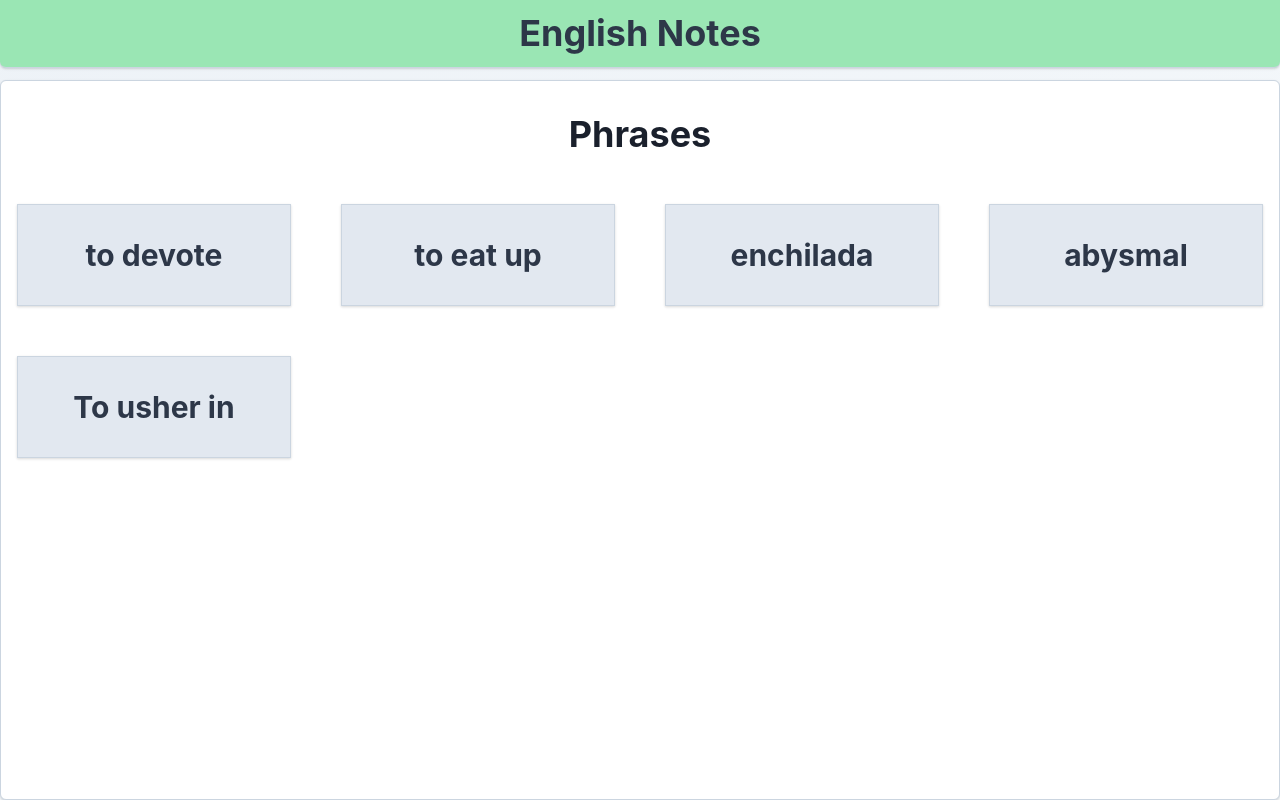
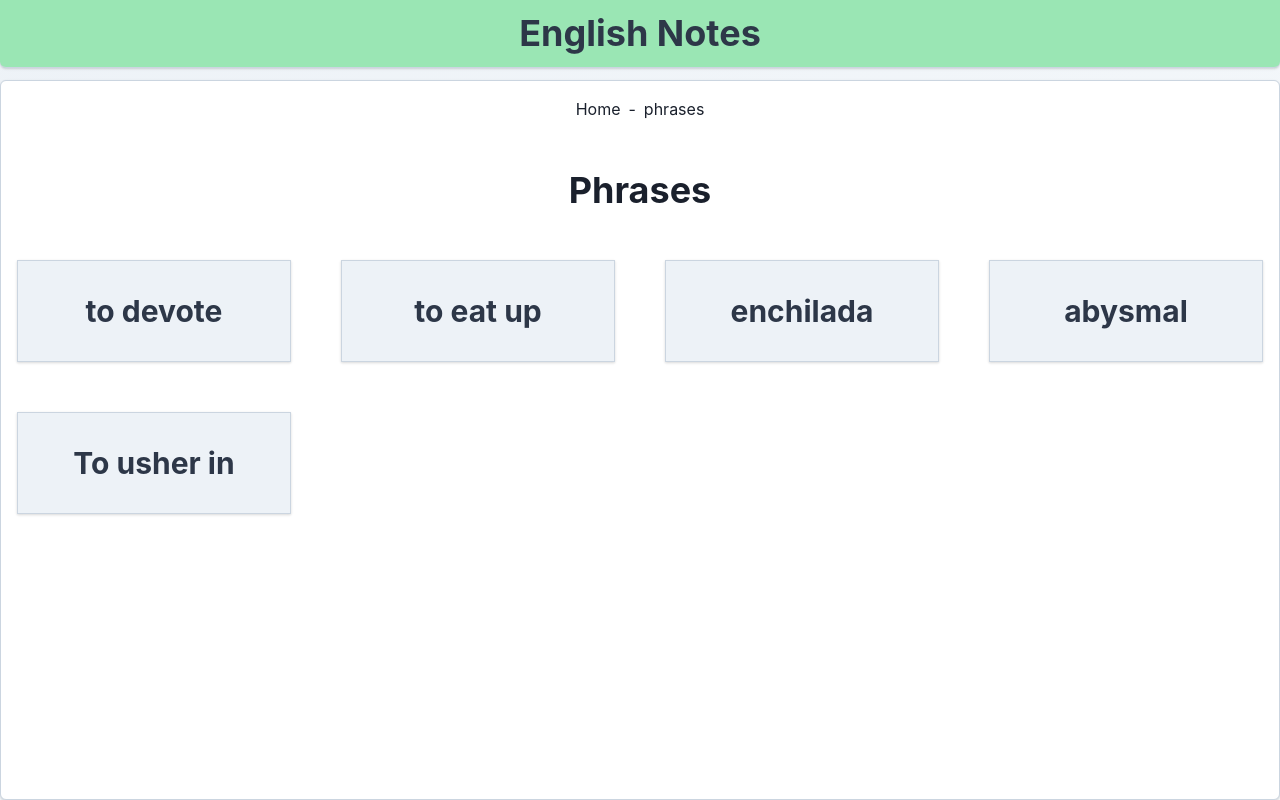
Before and after one commit to dima7a14/eng_notes, a Next.js app: page /phrases in a window 1280 px wide. Built offline with nearby package versions, Linux system fonts and the light colour scheme.

Commit message:
Add Breadcrumbs

```diff
--- /dev/null
+++ b/components/breadcrumbs.js
@@ -0,0 +1,43 @@
+import { useState, useEffect } from 'react';
+import { useRouter } from 'next/router';
+import Link from 'next/link';
+import { Breadcrumb, BreadcrumbItem, BreadcrumbLink } from '@chakra-ui/react';
+
+const Breadcrumbs = () => {
+	const router = useRouter();
+	const [breadcrumbs, setBreadcrumbs] = useState([]);
+
+	useEffect(() => {
+		const linkPaths = router.asPath.split('/').filter((path) => path !== '');
+		setBreadcrumbs(
+			linkPaths.map((path, i) => {
+				return {
+					breadcrumb: decodeURI(path),
+					href: `/${linkPaths.slice(0, i + 1).join('/')}`,
+				};
+			}),
+		);
+	}, [router]);
+
+	return (
+		<Breadcrumb separator="-">
+			<BreadcrumbItem isCurrentPage={router.asPath === '/'}>
+				<Link href="/" passHref>
+					<BreadcrumbLink>Home</BreadcrumbLink>
+				</Link>
+			</BreadcrumbItem>
+			{breadcrumbs.map((breadcrumb) => (
+				<BreadcrumbItem
+					key={breadcrumb.href}
+					isCurrentPage={breadcrumb.href === router.asPath}
+				>
+					<Link href={breadcrumb.href} passHref>
+						<BreadcrumbLink>{breadcrumb.breadcrumb}</BreadcrumbLink>
+					</Link>
+				</BreadcrumbItem>
+			))}
+		</Breadcrumb>
+	);
+};
+
+export default Breadcrumbs;
--- a/components/layout.js
+++ b/components/layout.js
@@ -1,7 +1,8 @@
 import Head from 'next/head';
-import { Container, Flex } from '@chakra-ui/react';
+import { Container, Flex, Box } from '@chakra-ui/react';
 
 import Navbar from './navbar';
+import Breadcrumbs from './breadcrumbs';
 import styles from '../styles/Layout.module.css';
 
 const Layout = ({ children }) => {
@@ -31,6 +32,9 @@ const Layout = ({ children }) => {
 				borderRadius="md"
 				shadow="base"
 			>
+				<Box p={4} textAlign="center">
+					<Breadcrumbs />
+				</Box>
 				{children}
 			</Container>
 		</Flex>
--- /dev/null
+++ b/components/phrasesList.js
@@ -0,0 +1,49 @@
+import Link from 'next/link';
+import { Box, Heading, SimpleGrid } from '@chakra-ui/react';
+import PropTypes from 'prop-types';
+
+import styles from '../styles/PhrasesList.module.css';
+
+const PhrasesList = ({ items }) => {
+	return (
+		<Box>
+			<Heading as="h2" size="xl" className="page-title">
+				Phrases
+			</Heading>
+			{items.length > 0 ? (
+				<SimpleGrid p="4" minChildWidth="250px" spacing="50px">
+					{items.map((item) => (
+						<Box
+							key={item.name}
+							border="1px"
+							borderColor="gray.300"
+							shadow="base"
+							backgroundColor="gray.100"
+							_hover={{ backgroundColor: 'gray.50' }}
+						>
+							<Link href={`/phrases/${encodeURI(item.name)}`} passHref>
+								<Heading as="h6" size="lg" className={styles.name}>
+									{item.name}
+								</Heading>
+							</Link>
+						</Box>
+					))}
+				</SimpleGrid>
+			) : (
+				<Heading as="h6" size="lg">
+					No phrases
+				</Heading>
+			)}
+		</Box>
+	);
+};
+
+PhrasesList.propTypes = {
+	items: PropTypes.arrayOf(
+		PropTypes.shape({
+			name: PropTypes.string,
+		}),
+	),
+};
+
+export default PhrasesList;
--- a/pages/phrases/index.js
+++ b/pages/phrases/index.js
@@ -1,10 +1,8 @@
 import Head from 'next/head';
-import Link from 'next/link';
 import PropTypes from 'prop-types';
-import { SimpleGrid, Box, Heading } from '@chakra-ui/react';
 
-import styles from '../../styles/Phrases.module.css';
 import phrases from '../../mocks/phrases';
+import PhrasesList from '../../components/phrasesList';
 
 const Phrases = ({ items = [] }) => {
 	return (
@@ -12,27 +10,7 @@ const Phrases = ({ items = [] }) => {
 			<Head>
 				<title>Phrases</title>
 			</Head>
-			<Box>
-				<Heading as="h2" size="xl" className="page-title">
-					Phrases
-				</Heading>
-				<SimpleGrid p="4" minChildWidth="250px" spacing="50px">
-					{items.map((item) => (
-						<Box
-							key={item.name}
-							border="1px"
-							borderColor="gray.300"
-							shadow="base"
-						>
-							<Link href={`/phrases/${encodeURI(item.name)}`} passHref>
-								<Heading as="h6" size="lg" className={styles.itemTitle}>
-									{item.name}
-								</Heading>
-							</Link>
-						</Box>
-					))}
-				</SimpleGrid>
-			</Box>
+			<PhrasesList items={items} />
 		</>
 	);
 };
--- a/styles/Home.module.css
+++ b/styles/Home.module.css
@@ -8,7 +8,7 @@
 	flex: 1;
 	display: flex;
 	flex-direction: column;
-	justify-content: center;
+	justify-content: flex-start;
 	align-items: center;
 }
 
--- a/styles/Phrases.module.css
+++ b/styles/PhrasesList.module.css
@@ -1,6 +1,5 @@
-.itemTitle {
+.name {
     display: block;
-    background-color: #E2E8F0;
     color: #2D3748;
     font-weight: 500;
     padding: 2rem;
```
Also changed, not shown: pages/index.js (+4 -52 lines).
